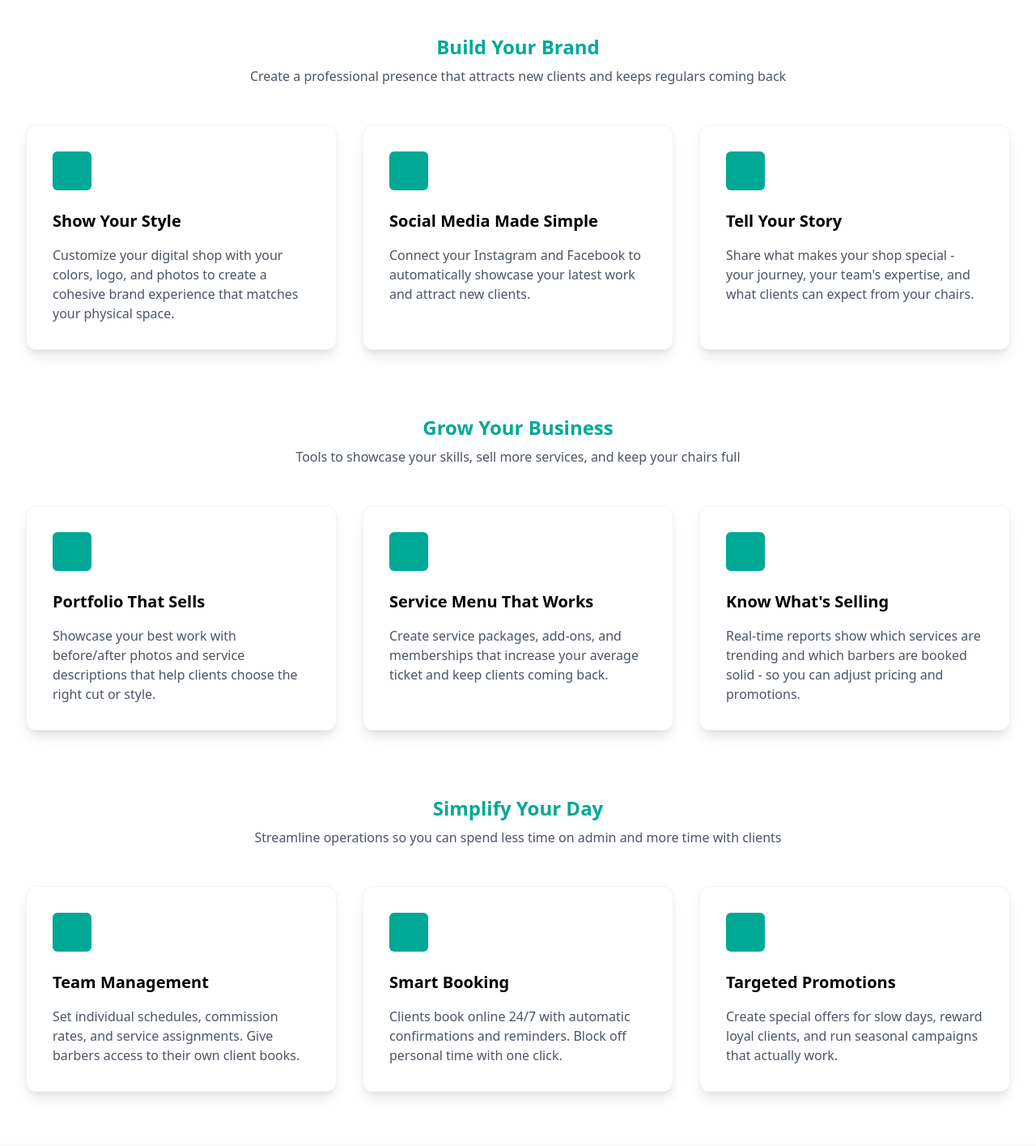
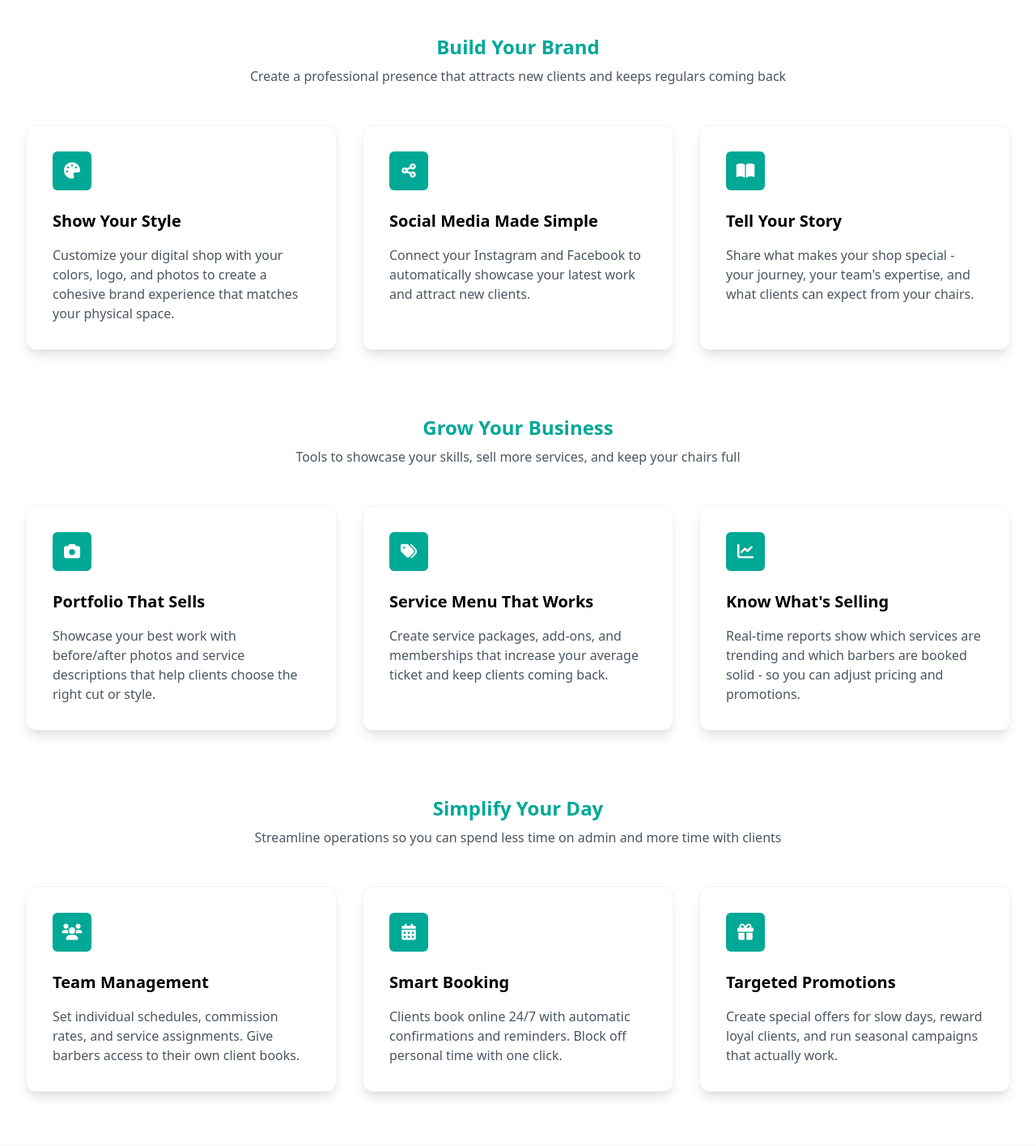
Before and after one commit to Bosnape/Eidos, a Django app: page / in a window 1280 px wide. Shown: the part 2182-3597 px from the top of the page at 81% size. Run offline with Django 5.2, Linux system fonts and the light colour scheme.

Commit message:
Minor details

```diff
--- a/eidos/templates/home.html
+++ b/eidos/templates/home.html
@@ -141,7 +141,7 @@
                     </div>
                     <div class="grid grid-cols-1 gap-8 sm:grid-cols-2 lg:grid-cols-3">
                         <div class="hover-grow p-8 bg-white rounded-xl shadow-lg border border-gray-100">
-                            <div class="flex items-center justify-center h-12 w-12 rounded-md bg-primary bg-opacity-10 text-primary mb-6">
+                            <div class="flex items-center justify-center h-12 w-12 rounded-md bg-primary bg-opacity-10 text-white mb-6">
                                 <i class="fas fa-palette text-xl"></i>
                             </div>
                             <h4 class="text-xl font-bold mb-4">Show Your Style</h4>
@@ -150,7 +150,7 @@
                             </p>
                         </div>
                         <div class="hover-grow p-8 bg-white rounded-xl shadow-lg border border-gray-100">
-                            <div class="flex items-center justify-center h-12 w-12 rounded-md bg-primary bg-opacity-10 text-primary mb-6">
+                            <div class="flex items-center justify-center h-12 w-12 rounded-md bg-primary bg-opacity-10 text-white mb-6">
                                 <i class="fas fa-share-alt text-xl"></i>
                             </div>
                             <h4 class="text-xl font-bold mb-4">Social Media Made Simple</h4>
@@ -159,7 +159,7 @@
                             </p>
                         </div>
                         <div class="hover-grow p-8 bg-white rounded-xl shadow-lg border border-gray-100">
-                            <div class="flex items-center justify-center h-12 w-12 rounded-md bg-primary bg-opacity-10 text-primary mb-6">
+                            <div class="flex items-center justify-center h-12 w-12 rounded-md bg-primary bg-opacity-10 text-white mb-6">
                                 <i class="fas fa-book-open text-xl"></i>
                             </div>
                             <h4 class="text-xl font-bold mb-4">Tell Your Story</h4>
@@ -180,7 +180,7 @@
                     </div>
                     <div class="grid grid-cols-1 gap-8 sm:grid-cols-2 lg:grid-cols-3">
                         <div class="hover-grow p-8 bg-white rounded-xl shadow-lg border border-gray-100">
-                            <div class="flex items-center justify-center h-12 w-12 rounded-md bg-primary bg-opacity-10 text-primary mb-6">
+                            <div class="flex items-center justify-center h-12 w-12 rounded-md bg-primary bg-opacity-10 text-white mb-6">
                                 <i class="fas fa-camera text-xl"></i>
                             </div>
                             <h4 class="text-xl font-bold mb-4">Portfolio That Sells</h4>
@@ -189,7 +189,7 @@
                             </p>
                         </div>
                         <div class="hover-grow p-8 bg-white rounded-xl shadow-lg border border-gray-100">
-                            <div class="flex items-center justify-center h-12 w-12 rounded-md bg-primary bg-opacity-10 text-primary mb-6">
+                            <div class="flex items-center justify-center h-12 w-12 rounded-md bg-primary bg-opacity-10 text-white mb-6">
                                 <i class="fas fa-tags text-xl"></i>
                             </div>
                             <h4 class="text-xl font-bold mb-4">Service Menu That Works</h4>
@@ -198,7 +198,7 @@
                             </p>
                         </div>
                         <div class="hover-grow p-8 bg-white rounded-xl shadow-lg border border-gray-100">
-                            <div class="flex items-center justify-center h-12 w-12 rounded-md bg-primary bg-opacity-10 text-primary mb-6">
+                            <div class="flex items-center justify-center h-12 w-12 rounded-md bg-primary bg-opacity-10 text-white mb-6">
                                 <i class="fas fa-chart-line text-xl"></i>
                             </div>
                             <h4 class="text-xl font-bold mb-4">Know What's Selling</h4>
@@ -219,7 +219,7 @@
                     </div>
                     <div class="grid grid-cols-1 gap-8 sm:grid-cols-2 lg:grid-cols-3">
                         <div class="hover-grow p-8 bg-white rounded-xl shadow-lg border border-gray-100">
-                            <div class="flex items-center justify-center h-12 w-12 rounded-md bg-primary bg-opacity-10 text-primary mb-6">
+                            <div class="flex items-center justify-center h-12 w-12 rounded-md bg-primary bg-opacity-10 text-white mb-6">
                                 <i class="fas fa-users text-xl"></i>
                             </div>
                             <h4 class="text-xl font-bold mb-4">Team Management</h4>
@@ -228,7 +228,7 @@
                             </p>
                         </div>
                         <div class="hover-grow p-8 bg-white rounded-xl shadow-lg border border-gray-100">
-                            <div class="flex items-center justify-center h-12 w-12 rounded-md bg-primary bg-opacity-10 text-primary mb-6">
+                            <div class="flex items-center justify-center h-12 w-12 rounded-md bg-primary bg-opacity-10 text-white mb-6">
                                 <i class="fas fa-calendar-alt text-xl"></i>
                             </div>
                             <h4 class="text-xl font-bold mb-4">Smart Booking</h4>
@@ -237,7 +237,7 @@
                             </p>
                         </div>
                         <div class="hover-grow p-8 bg-white rounded-xl shadow-lg border border-gray-100">
-                            <div class="flex items-center justify-center h-12 w-12 rounded-md bg-primary bg-opacity-10 text-primary mb-6">
+                            <div class="flex items-center justify-center h-12 w-12 rounded-md bg-primary bg-opacity-10 text-white mb-6">
                                 <i class="fas fa-gift text-xl"></i>
                             </div>
                             <h4 class="text-xl font-bold mb-4">Targeted Promotions</h4>
```
